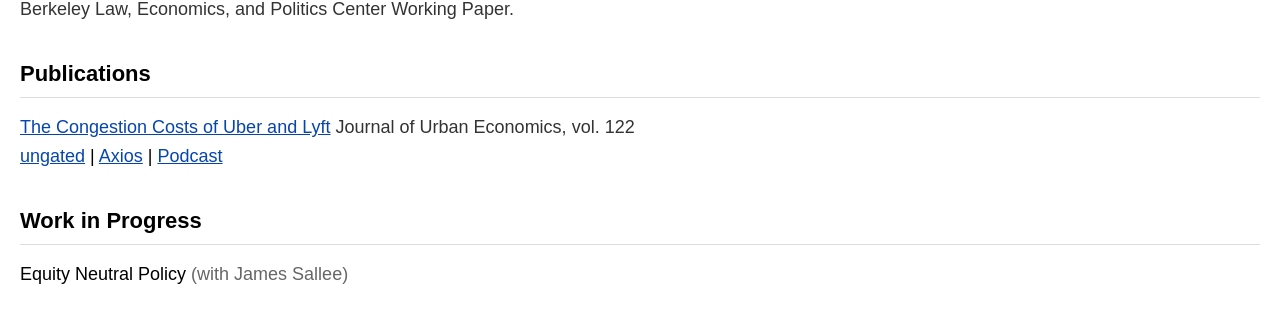
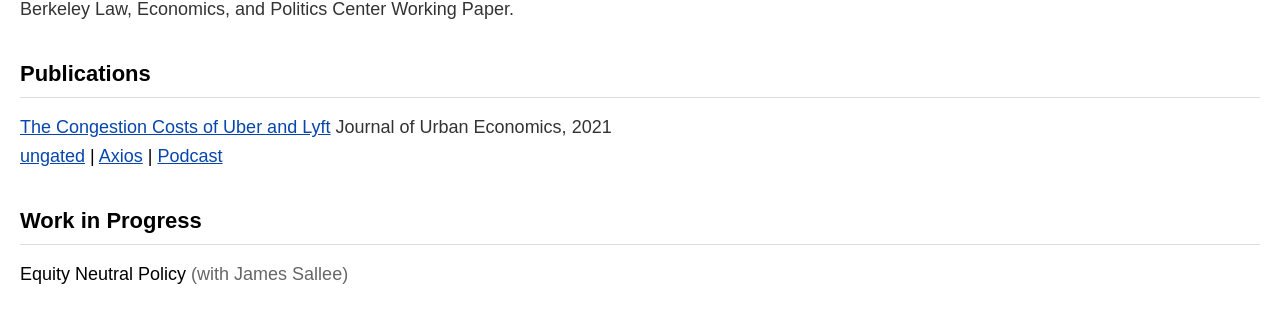
Before and after one commit to Matt-Tarduno/Matt-Tarduno.github.io, a Jekyll site: the page built from research_mobile/index.html, in a window 1280 px wide. Shown: the part 523-833 px from the top of the page. Built offline with Jekyll 4.4.1, drawn with Linux system fonts in a browser that asks for light colours.

Commit message:
Update index.html

```diff
--- a/research_mobile/index.html
+++ b/research_mobile/index.html
@@ -147,7 +147,7 @@ title: Research
 
     <p>
       <a href="https://doi.org/10.1016/j.jue.2020.103318" target="_blank">The Congestion Costs of Uber and Lyft</a>
-      <span class="journal"> Journal of Urban Economics, vol. 122</span><br>
+      <span class="journal"> Journal of Urban Economics, 2021</span><br>
       <a href="https://matt-tarduno.github.io/tnc/" target="_blank">ungated</a> |
       <a href="https://www.axios.com/uber-lyft-austin-traffic-8d7034d4-fe16-4a8f-873d-3a867b35afb0.html" target="_blank">Axios</a> |
       <a href="https://usa.streetsblog.org/2021/02/25/talking-headways-podcast-less-congestion-after-ride-hailing-cessation/" target="_blank">Podcast</a>
```
